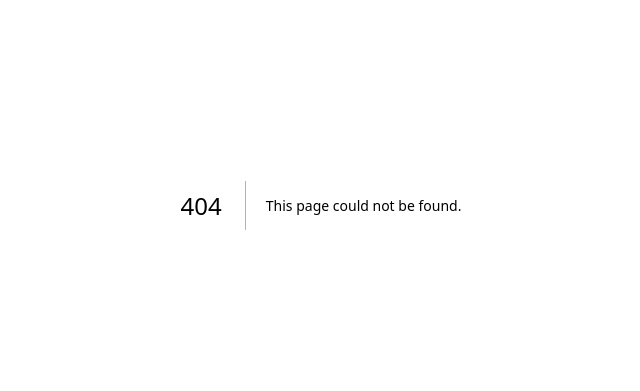
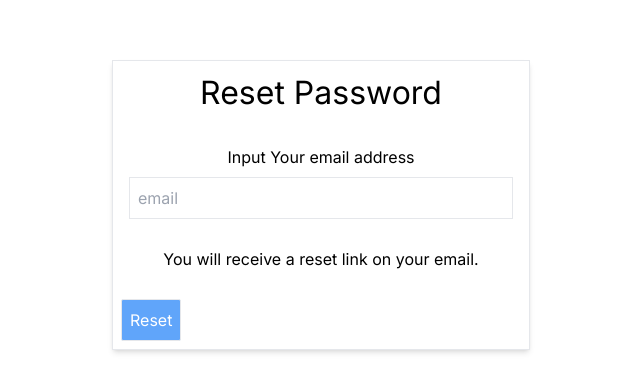
Before and after one commit to HenriTresor/auth, a Next.js app in the folder client/: page /forgot-password in a window 1280 px wide. Before the commit this address had no page. Shown: the part 195-586 px from the top of the page, without its empty margins (319-959 px from the left). Built offline with nearby package versions, Linux system fonts and the light colour scheme.

Commit message:
created reset password page

```diff
--- /dev/null
+++ b/client/app/forgot-password/page.tsx
@@ -0,0 +1,23 @@
+import React from 'react'
+
+type Props = {}
+
+function ForgotPassword({}: Props) {
+  return (
+      <div className='w-full min-h-screen flex items-center justify-center'>
+          <div className='shadow-md p-2 border'>
+              <h1 className='text-[2rem] text-center mb-5'>Reset Password</h1>
+              <div className='input-container text-center'>
+                  <label htmlFor="email">Input Your email address</label>
+                  <input type="email" name='email' placeholder='email' id='email' />
+                  <p>You will receive a reset link on your email.</p>
+              </div>
+              <button className='p-2 border bg-blue-400 rounded-sm text-white mt-5'>
+              Reset
+          </button>
+          </div>
+    </div>
+  )
+}
+
+export default ForgotPassword
```
